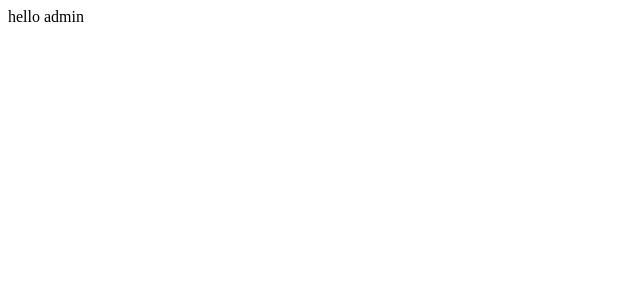
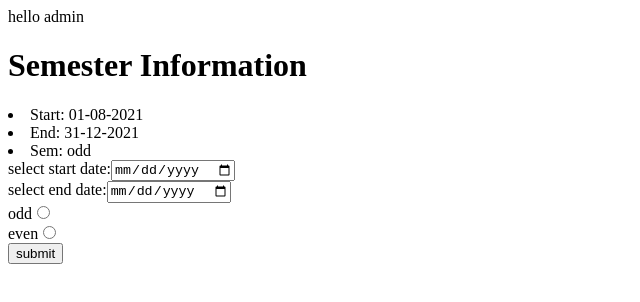
Before and after one commit to elzaGeena/clientAdmin, a React (Create React App) app: page / in a window 1280 px wide. Shown: the top 302 px of the page, without its empty margins (0-640 px from the left). Built offline with nearby package versions, Linux system fonts and the light colour scheme; no server answers.

Commit message:
added semester detail component

```diff
--- a/src/App.js
+++ b/src/App.js
@@ -1,9 +1,10 @@
+import SemDetails from "./components/semDetails/SemDetails";
 
 function App() {
   return (
     <div>
      hello admin
-
+     <SemDetails />
     </div>
   );
 }
--- /dev/null
+++ b/src/components/semDetails/Input.js
@@ -0,0 +1,14 @@
+const Input = ({id,type,name,value,label,newDetail}) => {
+    const addNewDetails = (e) => {
+        console.log(e.target.value)
+        newDetail(e.target.value)
+    }
+    return (
+        <div>
+            <label for={id}>{label}</label>
+            <input type={type} id={id} name={name} value={value} onChange={addNewDetails}/>
+        </div>
+    )
+}
+
+export default Input
--- /dev/null
+++ b/src/components/semDetails/SemDetails.js
@@ -0,0 +1,59 @@
+import React, { useState, useEffect } from 'react'
+import axios from 'axios'
+import Input from './Input';
+
+const SemDetails = () => {
+    const [newDateStart, setNewDateStart] = useState("01-08-2021");
+    const [newDateEnd, setNewDateEnd] = useState("31-12-2021");
+    const [sem, setSem] = useState("odd")
+    const [dates, setDates] = useState({
+        startDate: newDateStart,
+        endDate: newDateEnd,
+        sem: sem
+    })
+    useEffect(() => {
+        console.log("effect");
+        axios.get('http://localhost:5000/dates').then(response => {
+            console.log(response.data)
+            setDates(response.data)
+        })
+    }, [])
+
+
+    const addDate = (e) => {
+        e.preventDefault();
+        const dateObject = {
+            startDate: newDateStart,
+            endDate: newDateEnd,
+            sem: sem
+        }
+        setDates(dateObject)
+        console.log(dates)
+
+        axios.post(`http://localhost:5000/dates`, dateObject)
+            .then(response => {
+                console.log(response)
+            })
+        setNewDateStart("")
+        setNewDateEnd("")
+    }
+    return (
+        <div>
+            <h1>Semester Information</h1>
+            <li key={0}>Start: {dates.startDate}</li>
+            <li key={1}>End: {dates.endDate}</li>
+            <li key={2}>Sem: {dates.sem}</li>
+
+            <form>
+                <Input type="date" label="select start date:" value={newDateStart} newDetail={setNewDateStart}/>
+                <Input type="date" label="select end date:" newDetail={setNewDateEnd} value={newDateEnd} />
+                <Input label="odd" type="radio" id="odd" name="sem" value="odd" newDetail={setSem} />
+                <Input label="even" type="radio" id="even" name="sem" value="even" newDetail={setSem} />
+                <button type="submit" onClick={addDate}>submit</button>
+            </form>
+
+        </div>
+    )
+}
+
+export default SemDetails
```
